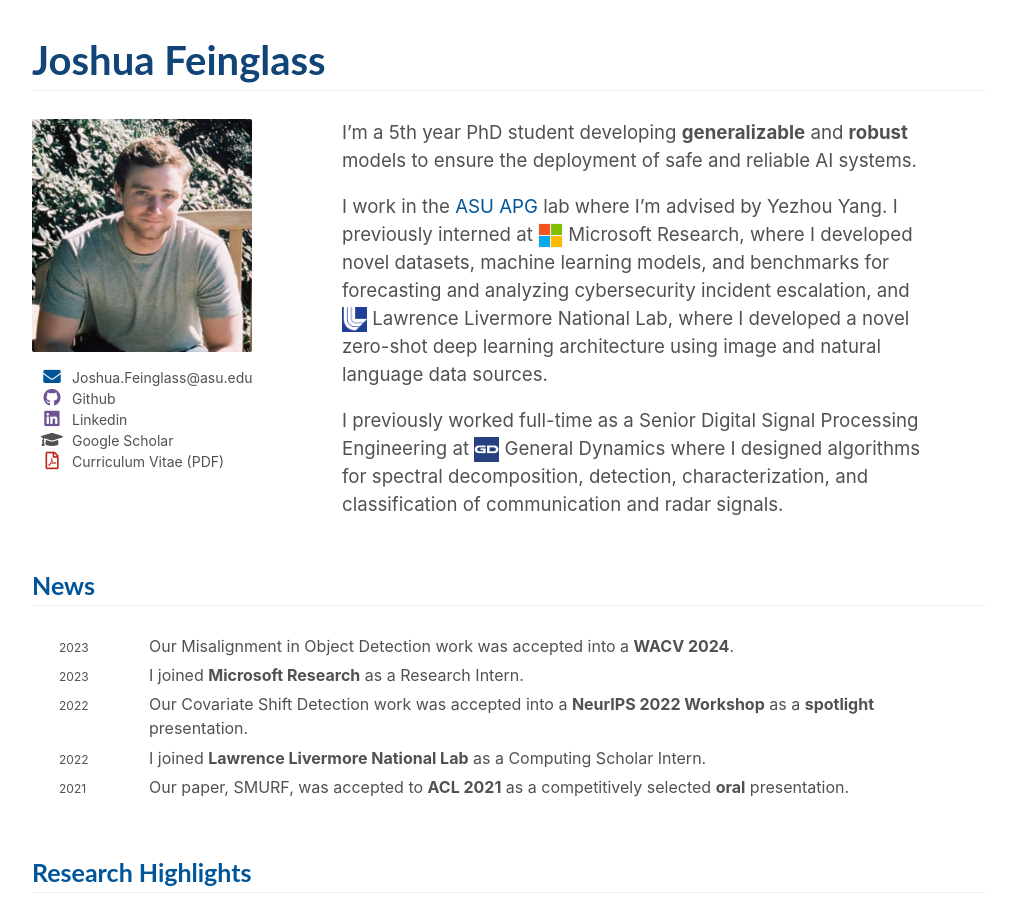
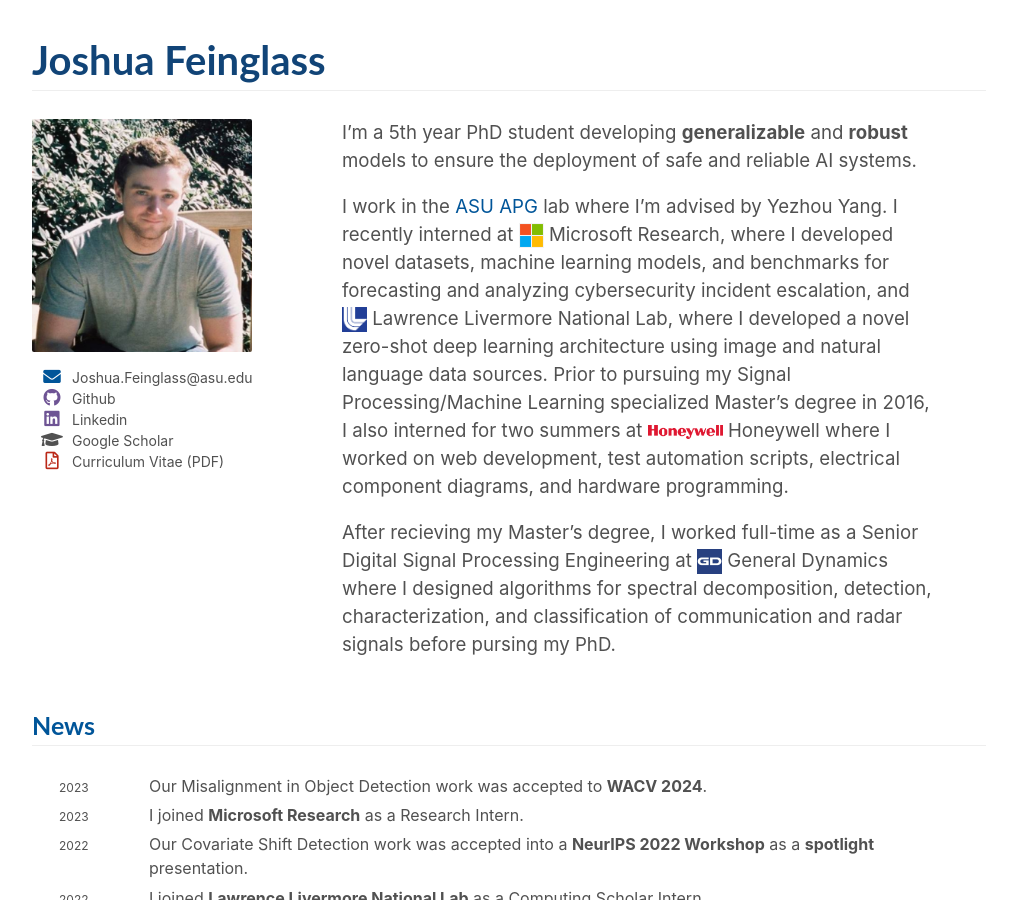
Before and after one commit to JoshuaFeinglass/JoshuaFeinglass.github.io, a Jekyll site: the page built from index.md, in a window 1280 px wide and 900 px high. Shown: the whole window, without its empty margins (131-1148 px from the left). Built offline with Jekyll 4.4.1, drawn with Linux system fonts in a browser that asks for light colours; nearby versions of some CDN libraries; some web fonts are replaced; some of the changed text lies outside the part shown.

Commit message:
fixed typo and edited summary

```diff
--- a/_data/experiences.yaml
+++ b/_data/experiences.yaml
@@ -78,7 +78,8 @@
   group: "Test Services"
   year: May 2016 —
   year-extra: Aug. 2016
-  description: "Refined MySQL/PHP/HTML/CSS/JavaScript-based web applications for employee records and schedules."
+  description: "Modified and updated PHP/HTML/CSS/JavaScript/Fusebox based web applications and tested any changes using a Debian VM. Created and restructured Perl scripts, Ladder Logic Programs (PLC), and other software programs used for Test Cell support. Implemented revisions to existing AutoCAD Electrical designs and developed a strain-gauge specimen
+box to fulfill the electrical and mechanical requirements of a work request from another department."
   institution-url: https://www.honeywell.com/us/en
   group-url: https://www.honeywell.com/us/en
   type: industry
@@ -93,7 +94,8 @@
   group: "Test Services"
   year: May 2015 —
   year-extra: Aug. 2015
-  description: "Updated software and hardware logic programs for automated engine tests."
+  description: "Modified and updated PHP/HTML/CSS/JavaScript/Fusebox based web applications and tested any changes using a Debian VM. Created and restructured Perl scripts, Ladder Logic Programs (PLC), and other software programs used for Test Cell support. Implemented revisions to existing AutoCAD Electrical designs and developed a strain-gauge specimen
+box to fulfill the electrical and mechanical requirements of a work request from another department."
   institution-url: https://www.honeywell.com/us/en
   group-url: https://www.honeywell.com/us/en
   type: industry
--- a/_data/news.yaml
+++ b/_data/news.yaml
@@ -1,4 +1,4 @@
-- name: Our Misalignment in Object Detection work was accepted into a <b>WACV 2024</b>.
+- name: Our Misalignment in Object Detection work was accepted to <b>WACV 2024</b>.
   featured: true
   year: 2023
 
--- a/index.md
+++ b/index.md
@@ -26,10 +26,10 @@ title: Home
 		I'm a 5th year PhD student developing <b>generalizable</b> and <b>robust</b> models to ensure the deployment of safe and reliable AI systems.
 	</p>
 	<p markdown="1" style="font-size: 14pt; padding-left:0rem">
-		I work in the <a href="https://yezhouyang.engineering.asu.edu/research-group/" style="color:#005599">ASU APG</a> lab where I'm advised by Yezhou Yang. I previously interned at <img class="intro-logo" style="width: 25px;" src="/images/logos/ms.png">  Microsoft Research, where I developed novel datasets, machine learning models, and benchmarks for forecasting and analyzing cybersecurity incident escalation, and <img class="intro-logo" style="width: 25px;" src="/images/logos/llnl.png">  Lawrence Livermore National Lab, where I developed a novel zero-shot deep learning architecture using image and natural language data sources.
+		I work in the <a href="https://yezhouyang.engineering.asu.edu/research-group/" style="color:#005599">ASU APG</a> lab where I'm advised by Yezhou Yang. I recently interned at <img class="intro-logo" style="width: 25px;" src="/images/logos/ms.png">  Microsoft Research, where I developed novel datasets, machine learning models, and benchmarks for forecasting and analyzing cybersecurity incident escalation, and <img class="intro-logo" style="width: 25px;" src="/images/logos/llnl.png">  Lawrence Livermore National Lab, where I developed a novel zero-shot deep learning architecture using image and natural language data sources. Prior to pursuing my Signal Processing/Machine Learning specialized Master's degree in 2016, I also interned for two summers at <img class="intro-logo" style="width: 75px;" src="/images/logos/honeywell.png"> Honeywell where I worked on web development, test automation scripts, electrical component diagrams, and hardware programming.
 	</p>
 	<p markdown="1" style="font-size: 14pt; padding-left:0rem">
-		I previously worked full-time as a Senior Digital Signal Processing Engineering at <img class="intro-logo" style="width: 25px;" src="/images/logos/gd.png"> General Dynamics where I designed algorithms for spectral decomposition, detection, characterization, and classification of communication and radar signals.
+		After recieving my Master's degree, I worked full-time as a Senior Digital Signal Processing Engineering at <img class="intro-logo" style="width: 25px;" src="/images/logos/gd.png"> General Dynamics where I designed algorithms for spectral decomposition, detection, characterization, and classification of communication and radar signals before pursing my PhD.
     </p>
  	</div>
 
```
Also changed, not shown: images/logos/honeywell.png (added), 9 other files.
